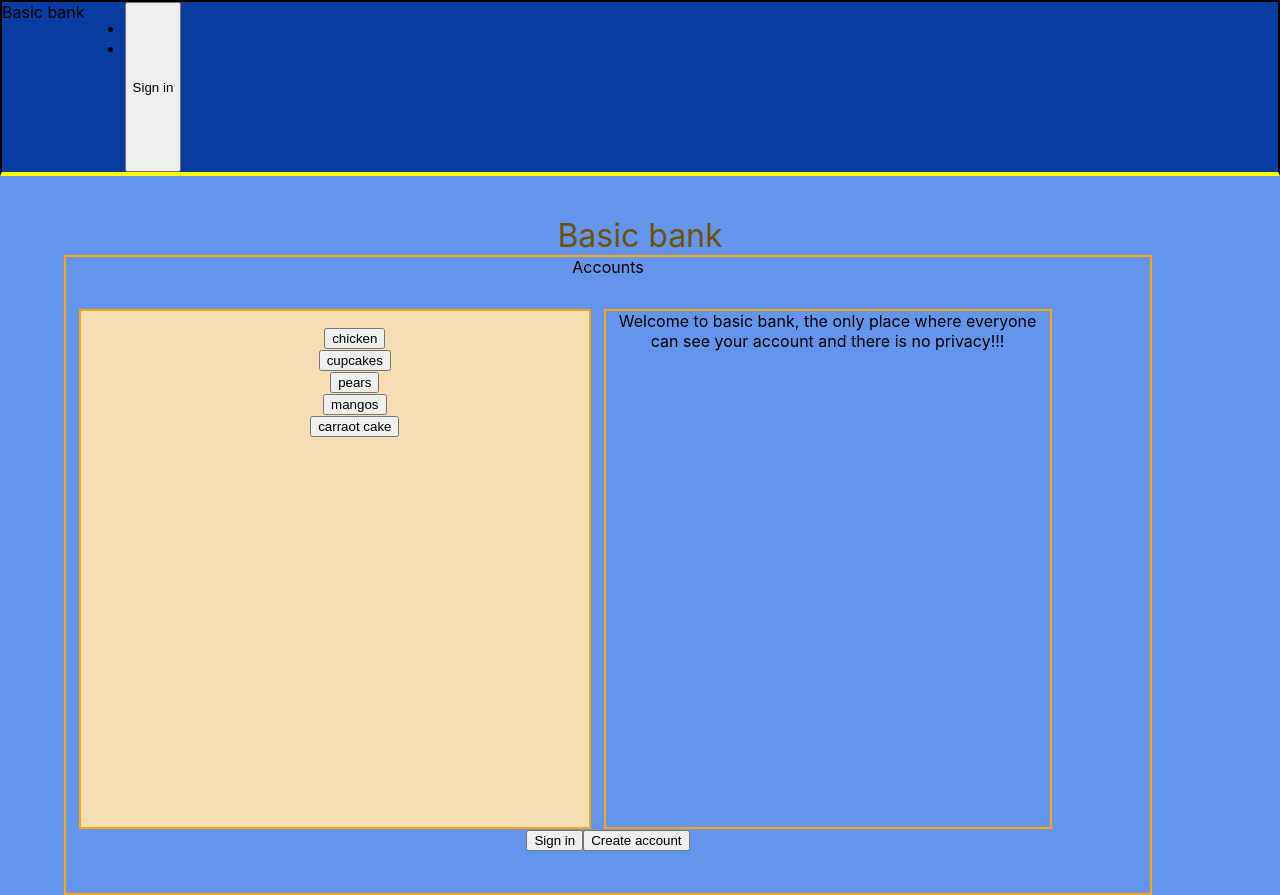
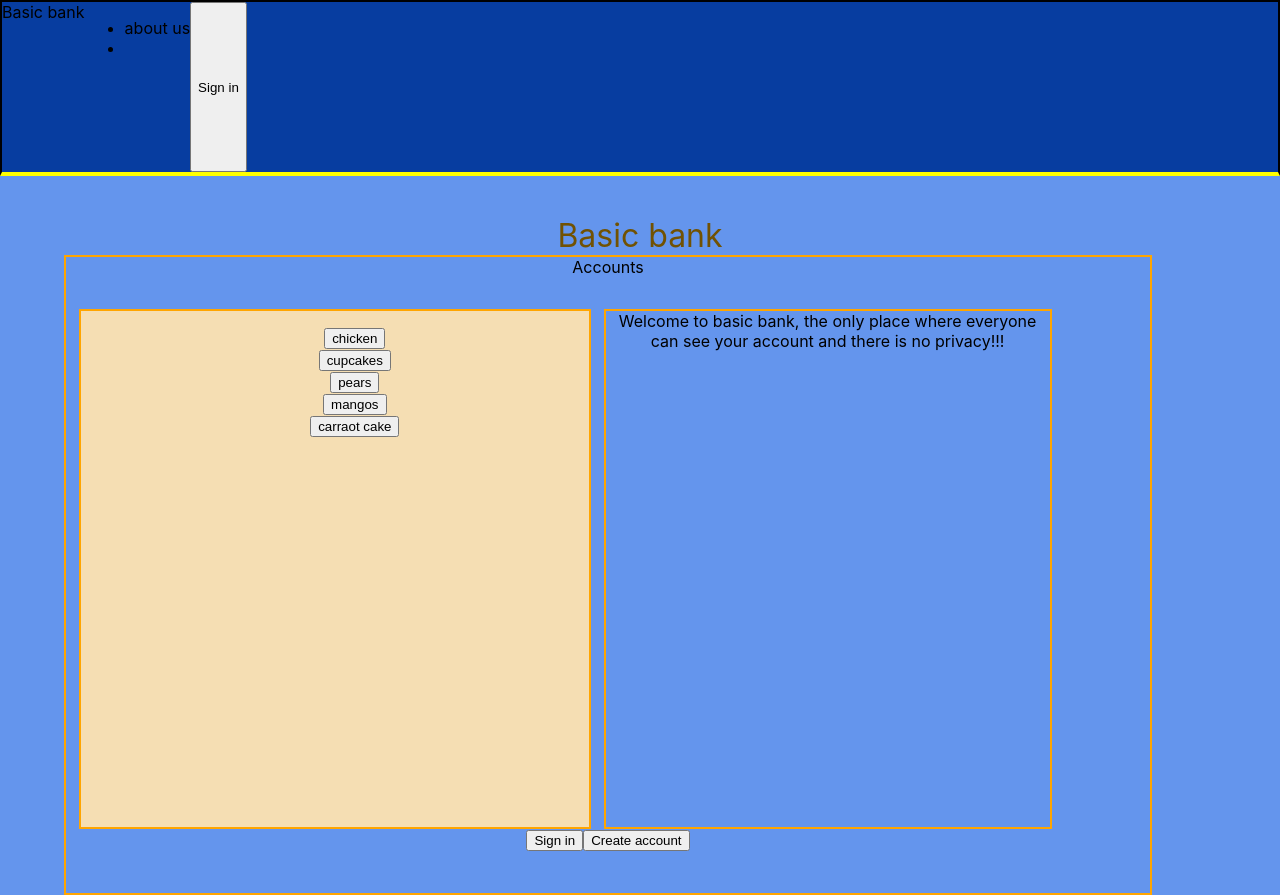
Before and after one commit to cyberstizz/basicbank, a React (Create React App) app: page / in a window 1280 px wide. Built offline with nearby package versions, Linux system fonts and the light colour scheme.

Commit message:
made about us link

```diff
--- a/src/Home.js
+++ b/src/Home.js
@@ -10,7 +10,7 @@ const Home = () => {
         Basic bank
 
         <ul>
-            <li></li>
+            <li>about us</li>
             <li></li>
 
         </ul>
```
